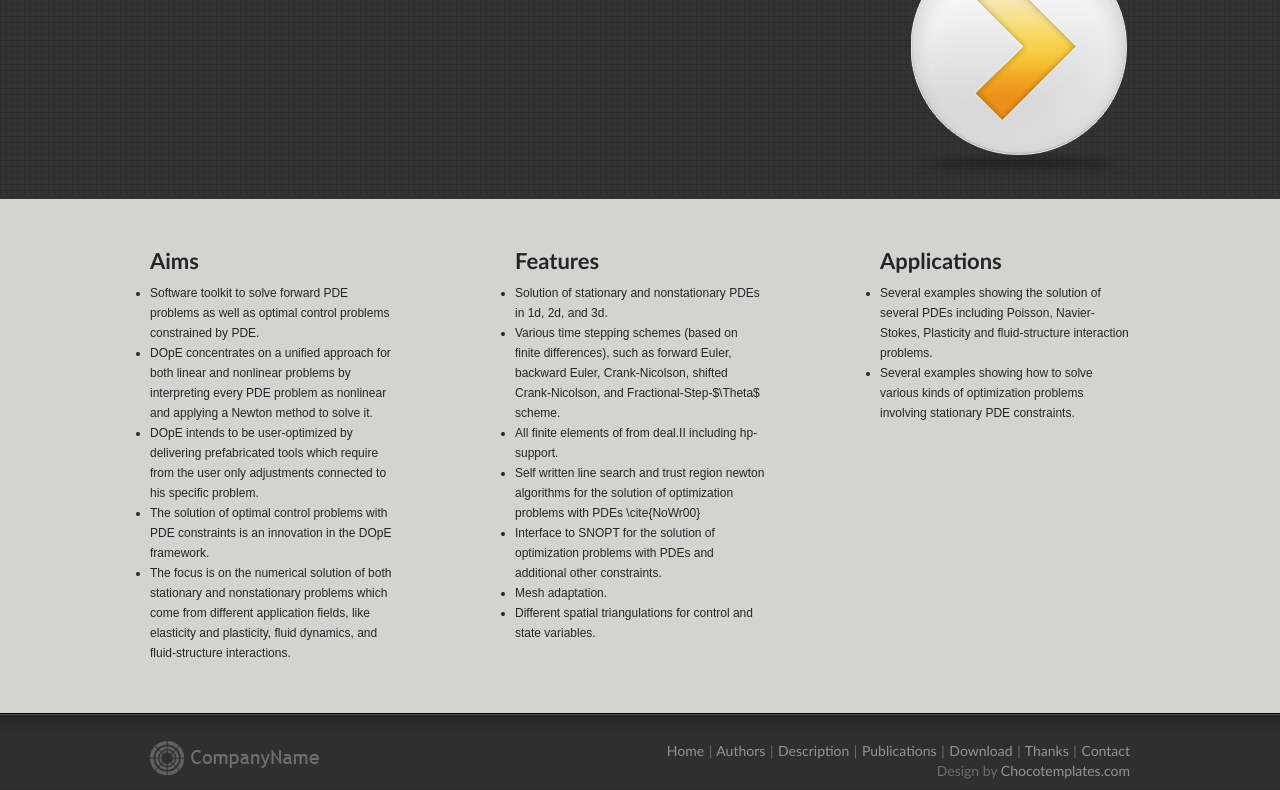
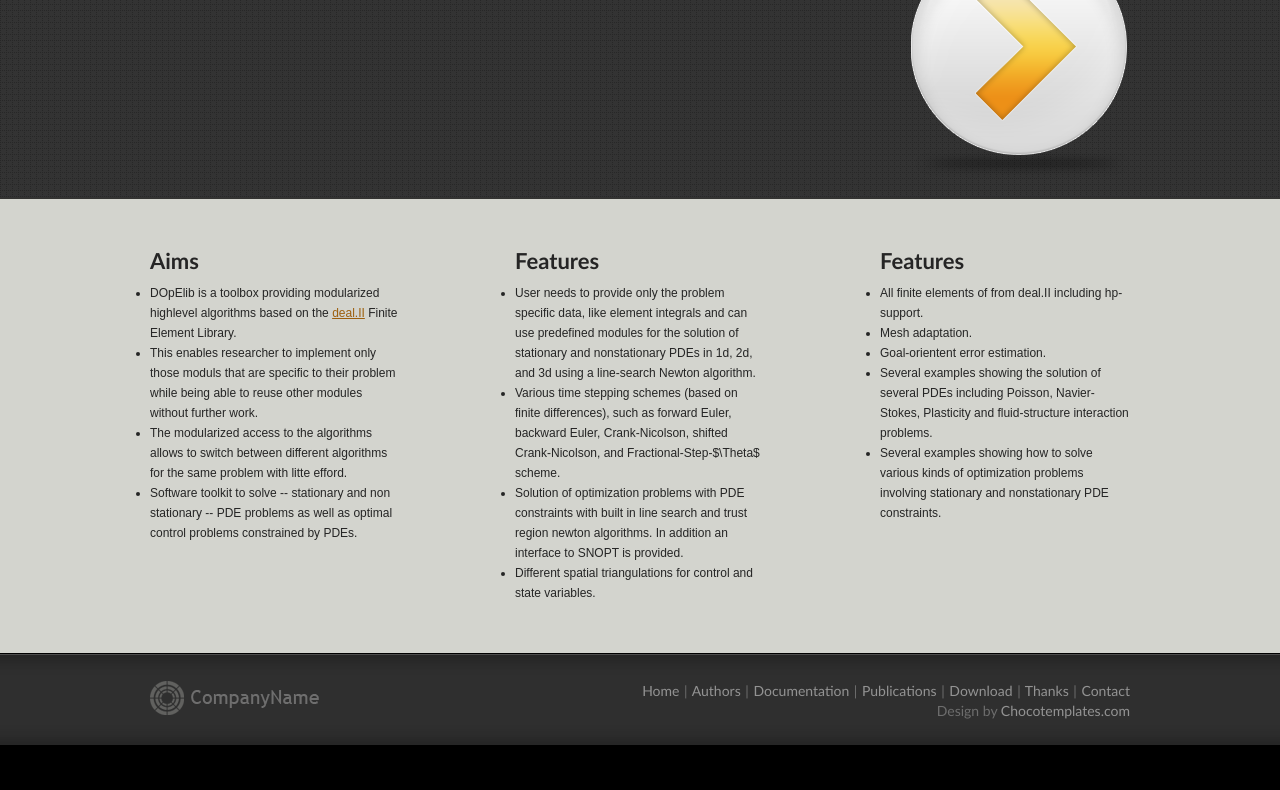
Before and after one commit to winnifried/dopelib, a plain HTML site: page Webpage/html/index.html in a window 1280 px wide. Shown: the part 189-979 px from the top of the page. After the commit the page ends 934 px from the top, so only its background shows below. Drawn offline with Linux system fonts and the light colour scheme.

Commit message:
More adjustments to the website

```diff
--- a/Webpage/html/index.html
+++ b/Webpage/html/index.html
@@ -20,7 +20,7 @@
 			<ul>
 			    <li><a class="active" href="index.html">Home<span><em></em></span></a></li>
 			    <li><a href="authors.html">Authors<span><em></em></span></a></li>
-			    <li><a href="description.html">Description<span><em></em></span></a></li>
+			    <li><a href="documentation.html">Documentation<span><em></em></span></a></li>
 			    <li><a href="publications.html">Publications<span><em></em></span></a></li>
 			    <li><a href="download.html">Download<span><em></em></span></a></li>
 			    <li><a href="thanks.html">Thanks<span><em></em></span></a></li>
@@ -57,20 +57,6 @@
 </div>
 <!-- End Slider -->
 
-<!-- Slider Nav -->
-<!--
-<div id="slider-navigation">
-	<div class="shell">
-		<ul>
-		    <li><a href="#" class="active">STEP 1<strong>ENTERPRISE</strong><em class="ico1"></em></a></li>
-		    <li><a href="#">STEP 2<strong>INNOVATION</strong><em class="ico2"></em></a></li>
-		    <li class="last"><a href="#">STEP 3<strong>VISION</strong><em class="ico3"></em></a></li>
-		</ul>
-	</div>
-</div>
--->
-<!-- End Slider Nav -->
-
 <!-- Main -->
 <div id="main">
 	<div class="shell">
@@ -83,19 +69,15 @@
 			<div class="col">
 				<h3>Aims</h3>
 				  <ul>
-				    <li>Software toolkit to solve forward PDE
-				      problems as well as optimal control problems constrained by PDE.
-				    <li> DOpE concentrates on a unified approach for both linear and nonlinear
-				      problems by interpreting every PDE problem as nonlinear and applying a
-				      Newton method to solve it.
-				    <li>DOpE intends to be user-optimized by delivering
-				      prefabricated tools which require from the user only adjustments connected
-				      to his specific problem.
-				    <li>The solution of optimal control problems with PDE
-				      constraints is an innovation in the DOpE framework.
-				    <li>The focus is on the numerical solution of both stationary and nonstationary
-				      problems which come from different application fields, like elasticity and
-				      plasticity, fluid dynamics, and fluid-structure interactions.
+				    <li> DOpElib is a toolbox providing modularized highlevel algorithms
+				      based on the <a href="www.dealii.org">deal.II</a> Finite Element Library.
+				     <li> This enables researcher to implement only those moduls
+				      that are specific to their problem while being able to reuse other
+				      modules without further work.
+				    <li> The modularized access to the algorithms allows to switch between
+				      different algorithms for the same problem with litte efford.
+				    <li> Software toolkit to solve -- stationary and non stationary -- PDE
+				      problems as well as optimal control problems constrained by PDEs.
 				    </ul>
 			</div>
 			<!-- End Col -->
@@ -104,16 +86,16 @@
 			<div class="col">
 				<h3>Features</h3>
 				<ul>
-<li> Solution of stationary and nonstationary PDEs in 1d, 2d, and 3d.
+				  <li> User needs to provide only the problem specific data, like element integrals
+				    and can use predefined modules for the solution
+				    of stationary and nonstationary PDEs in 1d, 2d, and 3d using
+				    a line-search Newton algorithm.
 				  <li> Various time stepping schemes (based on finite differences),
 				    such as forward Euler, backward Euler,
 				    Crank-Nicolson, shifted Crank-Nicolson, and Fractional-Step-$\Theta$ scheme.
-<li> All finite elements of from deal.II including hp-support.
-<li> Self written line search and trust region newton algorithms for the
-   solution of optimization problems with PDEs \cite{NoWr00}
-<li> Interface to SNOPT for the solution of optimization problems with PDEs and
-  additional other constraints.
-<li> Mesh adaptation.
+				  <li> Solution of optimization problems with PDE constraints with
+				    built in line search and trust region newton algorithms.
+				    In addition an interface to SNOPT is provided.
 				  <li> Different spatial triangulations for control and state variables.
 				  </ul>
 			</div>
@@ -121,12 +103,15 @@
 
 			<!-- Col -->
 			<div class="col col-last">
-				<h3>Applications</h3>
+				<h3>Features</h3>
 				<ul>
+				  <li> All finite elements of from deal.II including hp-support.
+				  <li> Mesh adaptation.
+				  <li> Goal-orientent error estimation.
 				  <li> Several examples showing the solution of several PDEs including
 				    Poisson, Navier-Stokes, Plasticity and fluid-structure interaction problems.
 				  <li> Several examples showing how to solve various kinds of optimization problems
-  involving stationary PDE constraints.
+				    involving stationary and nonstationary PDE constraints.
 				 </ul>
 
 			</div>
@@ -155,7 +140,7 @@
 				<span>|</span>
 				<a href="authors.html">Authors</a>
 				<span>|</span>
-				<a href="description.html">Description</a>
+				<a href="documentation.html">Documentation</a>
 				<span>|</span>
 				<a href="publications.html">Publications</a>
 				<span>|</span>
```
Also changed, not shown: Webpage/html/authors.html (+7 -18 lines), Webpage/html/contact.html (+2 -2 lines), Webpage/html/description.html (+5 -6 lines), Webpage/html/download.html (+2 -2 lines), Webpage/html/publications.html (+2 -2 lines), Webpage/html/thanks.html (+2 -2 lines), 2 other files. Lines whose indentation alone changed are shown as unchanged.
